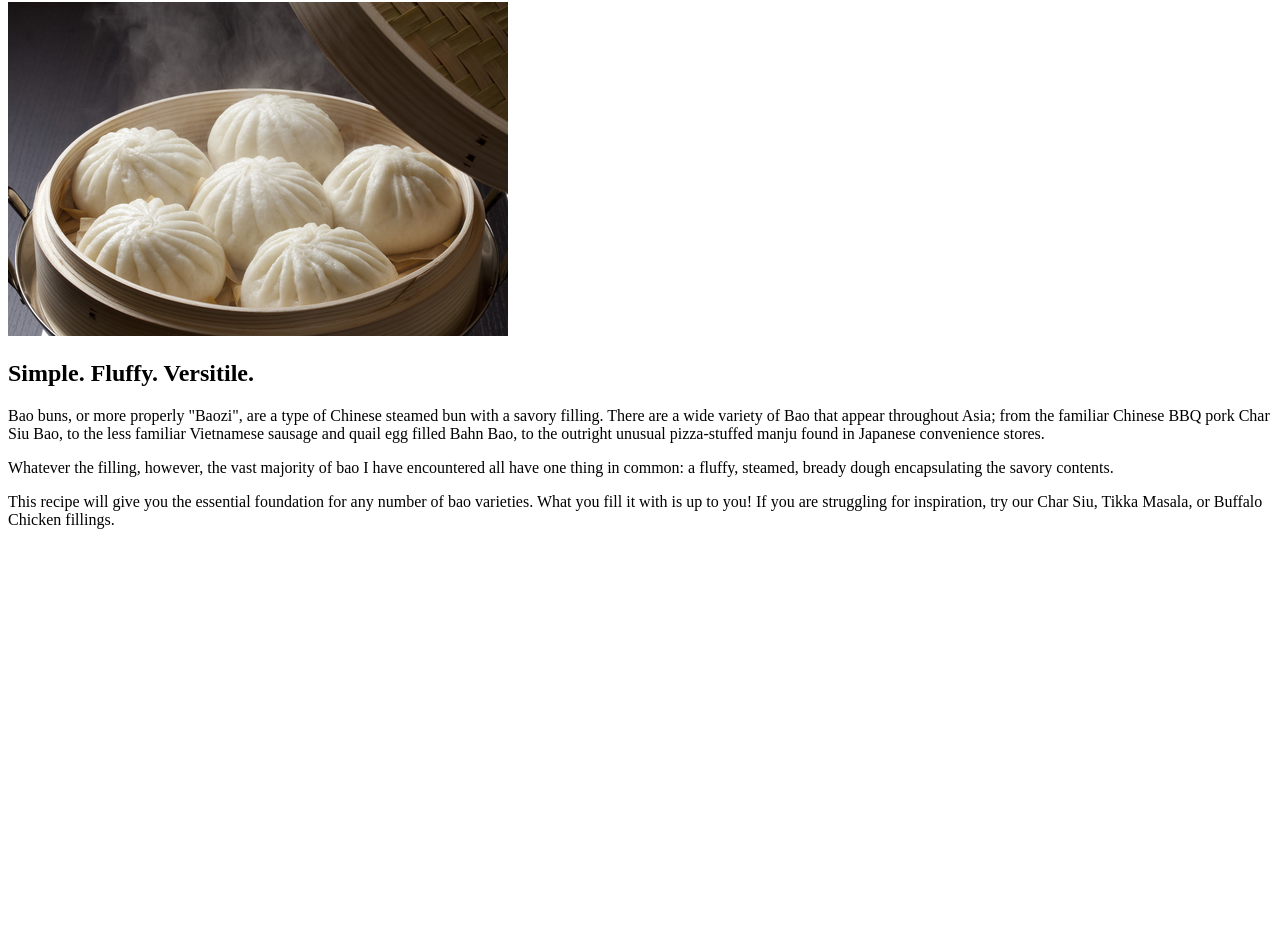
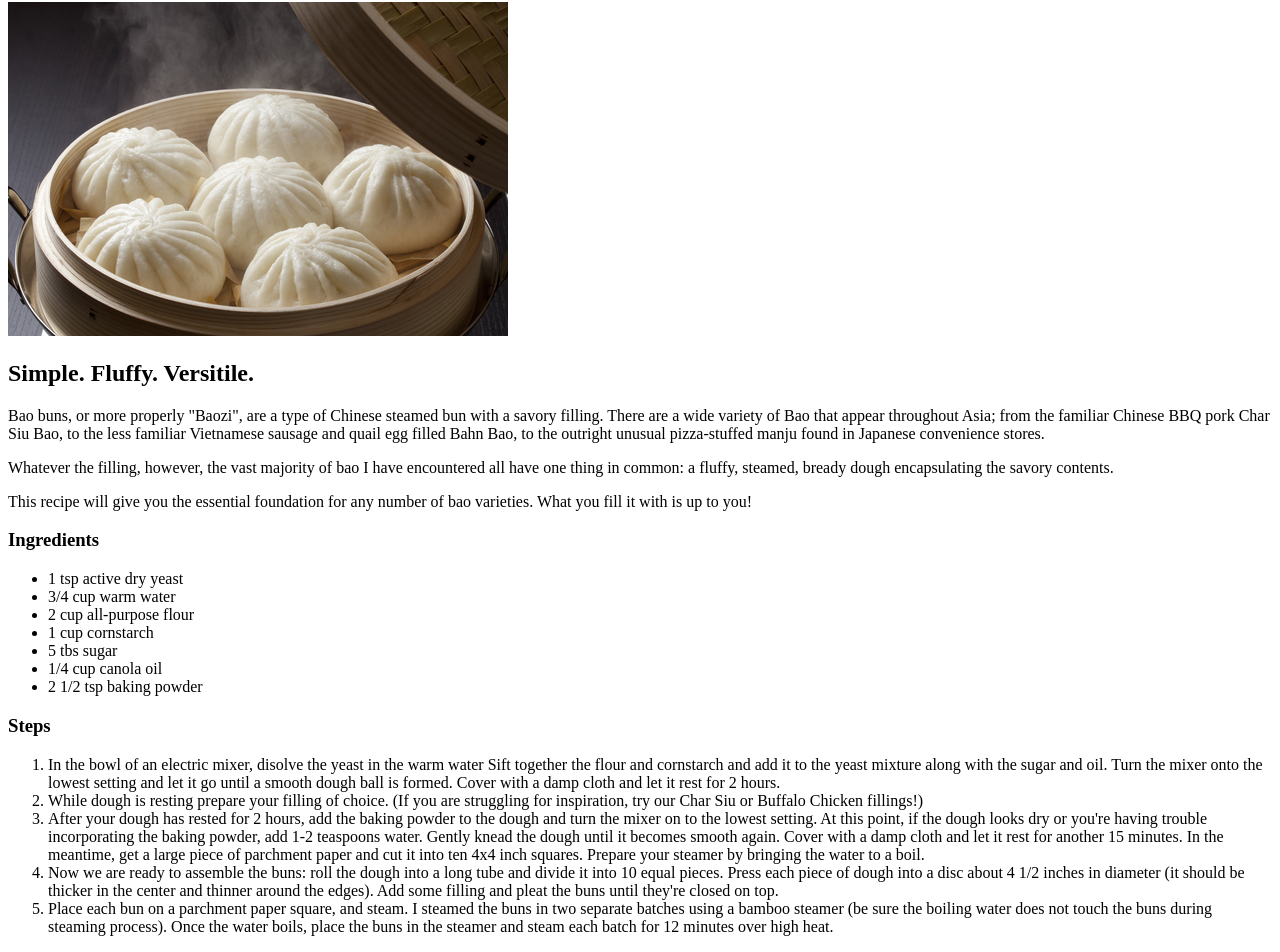
Before and after one commit to Chris-Ever/odin-recipes, a plain HTML site: page recipes/dough.html in a window 1280 px wide. Shown: the part 78-1030 px from the top of the page. Before the commit the page ends 800 px from the top, so only its background shows below. Drawn offline with Linux system fonts and the light colour scheme.

Commit message:
Add and format dough.html ingredients and recipe steps

```diff
--- a/recipes/dough.html
+++ b/recipes/dough.html
@@ -17,7 +17,41 @@
         <p>Whatever the filling, however, the vast majority of bao I have encountered all have one thing
             in common: a fluffy, steamed, bready dough encapsulating the savory contents.</p>
         <p>This recipe will give you the essential foundation for any number of bao varieties. What you
-            fill it with is up to you! If you are struggling for inspiration, try our Char Siu,
-            Tikka Masala, or Buffalo Chicken fillings.</p>
+            fill it with is up to you!</p>
+        <h3>Ingredients</h3>
+        <ul>
+            <li>1 tsp active dry yeast</li>
+            <li>3/4 cup warm water</li>
+            <li>2 cup all-purpose flour</li>
+            <li>1 cup cornstarch</li>
+            <li>5 tbs sugar</li>
+            <li>1/4 cup canola oil</li>
+            <li>2 1/2 tsp baking powder</li>
+        </ul>
+        <h3>Steps</h3>
+        <ol>
+            <li>In the bowl of an electric mixer, disolve the yeast in the warm water
+                Sift together the flour and cornstarch and add it to the yeast mixture
+                along with the sugar and oil. Turn the mixer onto the lowest setting and
+                let it go until a smooth dough ball is formed. Cover with a damp cloth
+                and let it rest for 2 hours.</li>
+            <li>While dough is resting prepare your filling of choice. (If you are struggling
+                for inspiration, try our Char Siu or Buffalo Chicken fillings!)</li>
+            <li>After your dough has rested for 2 hours, add the baking powder to the dough
+                and turn the mixer on to the lowest setting. At this point, if the dough looks
+                dry or you're having trouble incorporating the baking powder, add 1-2 teaspoons
+                water. Gently knead the dough until it becomes smooth again. Cover with a damp
+                cloth and let it rest for another 15 minutes. In the meantime, get a large piece
+                of parchment paper and cut it into ten 4x4 inch squares. Prepare your steamer
+                by bringing the water to a boil.</li>
+            <li>Now we are ready to assemble the buns: roll the dough into a long tube and divide
+                it into 10 equal pieces. Press each piece of dough into a disc about 4 1/2 inches
+                in diameter (it should be thicker in the center and thinner around the edges).
+                Add some filling and pleat the buns until they're closed on top.</li>
+            <li>Place each bun on a parchment paper square, and steam. I steamed the buns in two
+                separate batches using a bamboo steamer (be sure the boiling water does not touch
+                the buns during steaming process). Once the water boils, place the buns in the steamer
+                and steam each batch for 12 minutes over high heat.</li>
+        </ol>
     </body>
 </html>
```
